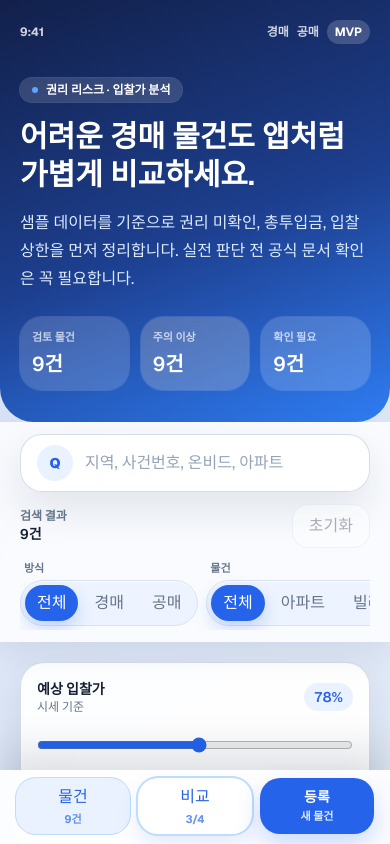
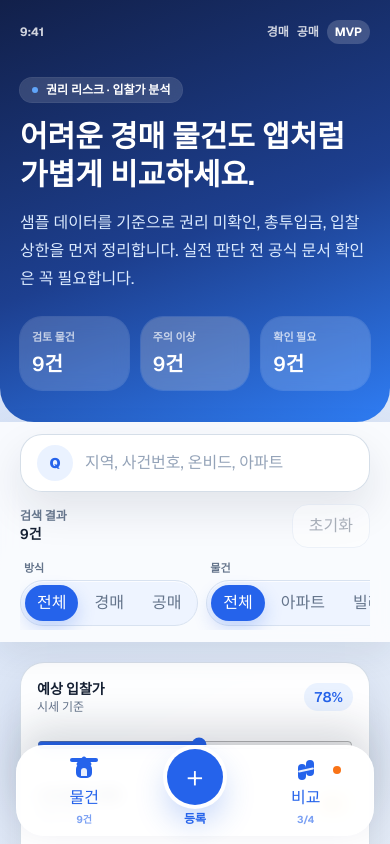
Before and after one commit to jinSsol/auction-risk-analyzer, a Next.js app: page / in a window 390 px wide. Shown: the top 844 px of the page. Built offline with nearby package versions, Linux system fonts and the light colour scheme.

Commit message:
Refine mobile bottom tab bar

```diff
--- a/app/page.tsx
+++ b/app/page.tsx
@@ -972,28 +972,32 @@ function MobileBottomTabs({
   onTabChange: (tab: MobileTab) => void;
 }) {
   return (
-    <nav className="fixed inset-x-0 bottom-0 z-30 bg-white/92 px-4 pb-[calc(env(safe-area-inset-bottom)+10px)] pt-2 shadow-[0_-18px_40px_rgba(21,32,51,0.14)] backdrop-blur md:hidden">
-      <div className="mx-auto grid max-w-md grid-cols-3 gap-2">
+    <nav className="fixed inset-x-0 bottom-0 z-30 px-4 pb-[calc(env(safe-area-inset-bottom)+8px)] md:hidden">
+      <div className="mx-auto grid max-w-md grid-cols-3 items-end rounded-[28px] border border-white/70 bg-white/92 px-3 pb-2 pt-3 shadow-[0_-18px_42px_rgba(21,32,51,0.16)] backdrop-blur">
         <MobileTabButton
           active={activeTab === "browse"}
           label="물건"
           meta={`${resultCount}건`}
+          icon="browse"
           onClick={() => onTabChange("browse")}
         />
+        <Link
+          href="/properties/new"
+          className="button-lift -mt-8 flex min-h-[76px] flex-col items-center justify-start text-center text-xs font-bold text-[#2563EB]"
+        >
+          <span className="flex h-14 w-14 items-center justify-center rounded-full bg-[#2563EB] text-3xl font-light leading-none text-white shadow-[0_16px_32px_rgba(37,99,235,0.28)] ring-4 ring-white">
+            +
+          </span>
+          <span className="mt-1.5">등록</span>
+        </Link>
         <MobileTabButton
           active={activeTab === "compare"}
           label="비교"
           meta={`${selectedCount}/${MAX_COMPARE_COUNT}`}
           highlighted={selectedCount > 0}
+          icon="compare"
           onClick={() => onTabChange("compare")}
         />
-        <Link
-          href="/properties/new"
-          className="button-lift flex min-h-14 flex-col items-center justify-center rounded-[20px] bg-[#2563EB] px-2 text-center text-sm font-semibold text-white shadow-[0_12px_26px_rgba(37,99,235,0.24)]"
-        >
-          등록
-          <span className="mt-0.5 text-[11px] font-bold text-[#DBEAFE]">새 물건</span>
-        </Link>
       </div>
     </nav>
   );
@@ -1003,12 +1007,14 @@ function MobileTabButton({
   active,
   label,
   meta,
+  icon,
   highlighted,
   onClick,
 }: {
   active: boolean;
   label: string;
   meta: string;
+  icon: "browse" | "compare";
   highlighted?: boolean;
   onClick: () => void;
 }) {
@@ -1017,17 +1023,46 @@ function MobileTabButton({
       type="button"
       aria-pressed={active}
       onClick={onClick}
-      className={`button-lift min-h-14 rounded-[20px] px-2 text-center text-sm font-semibold transition ${
+      className={`relative flex min-h-[62px] flex-col items-center justify-center rounded-2xl px-2 text-center text-xs font-bold transition ${
         active
-          ? "bg-[#EAF2FF] text-[#2563EB] ring-1 ring-[#BFDBFE]"
+          ? "text-[#2563EB]"
           : highlighted
-            ? "bg-white text-[#2563EB] ring-2 ring-[#BFDBFE] shadow-[0_10px_22px_rgba(37,99,235,0.14)]"
-          : "bg-[#F8FBFF] text-[#334155] ring-1 ring-[#D8E2F0]"
+            ? "text-[#2563EB]"
+          : "text-[#64748B]"
       }`}
     >
-      <span className="block">{label}</span>
-      <span className="mt-0.5 block text-[11px] font-bold opacity-70">{meta}</span>
+      {active ? (
+        <span className="absolute top-0 h-1 w-7 rounded-full bg-[#2563EB]" />
+      ) : null}
+      {highlighted && !active ? (
+        <span className="absolute right-5 top-2 h-2 w-2 rounded-full bg-[#F97316] ring-2 ring-white" />
+      ) : null}
+      <TabIcon type={icon} active={active || Boolean(highlighted)} />
+      <span className="mt-1 block">{label}</span>
+      <span className="mt-0.5 block text-[10px] font-bold opacity-60">{meta}</span>
     </button>
+  );
+}
+
+function TabIcon({ type, active }: { type: "browse" | "compare"; active: boolean }) {
+  const color = active ? "bg-[#2563EB]" : "bg-[#94A3B8]";
+
+  if (type === "browse") {
+    return (
+      <span className="relative flex h-6 w-6 items-end justify-center" aria-hidden="true">
+        <span className={`absolute bottom-1 h-3.5 w-4 rounded-[5px] ${color}`} />
+        <span className={`absolute bottom-3 h-3 w-3 rotate-45 rounded-[3px] ${color}`} />
+        <span className="absolute bottom-1.5 h-2 w-1.5 rounded-t-full bg-white/90" />
+      </span>
+    );
+  }
+
+  return (
+    <span className="relative flex h-6 w-6 items-center justify-center" aria-hidden="true">
+      <span className={`absolute left-1 top-1.5 h-4 w-2 rounded-full ${color}`} />
+      <span className={`absolute right-1 bottom-1.5 h-4 w-2 rounded-full ${color}`} />
+      <span className="absolute h-0.5 w-4 -rotate-12 rounded-full bg-white/90" />
+    </span>
   );
 }
 
```
